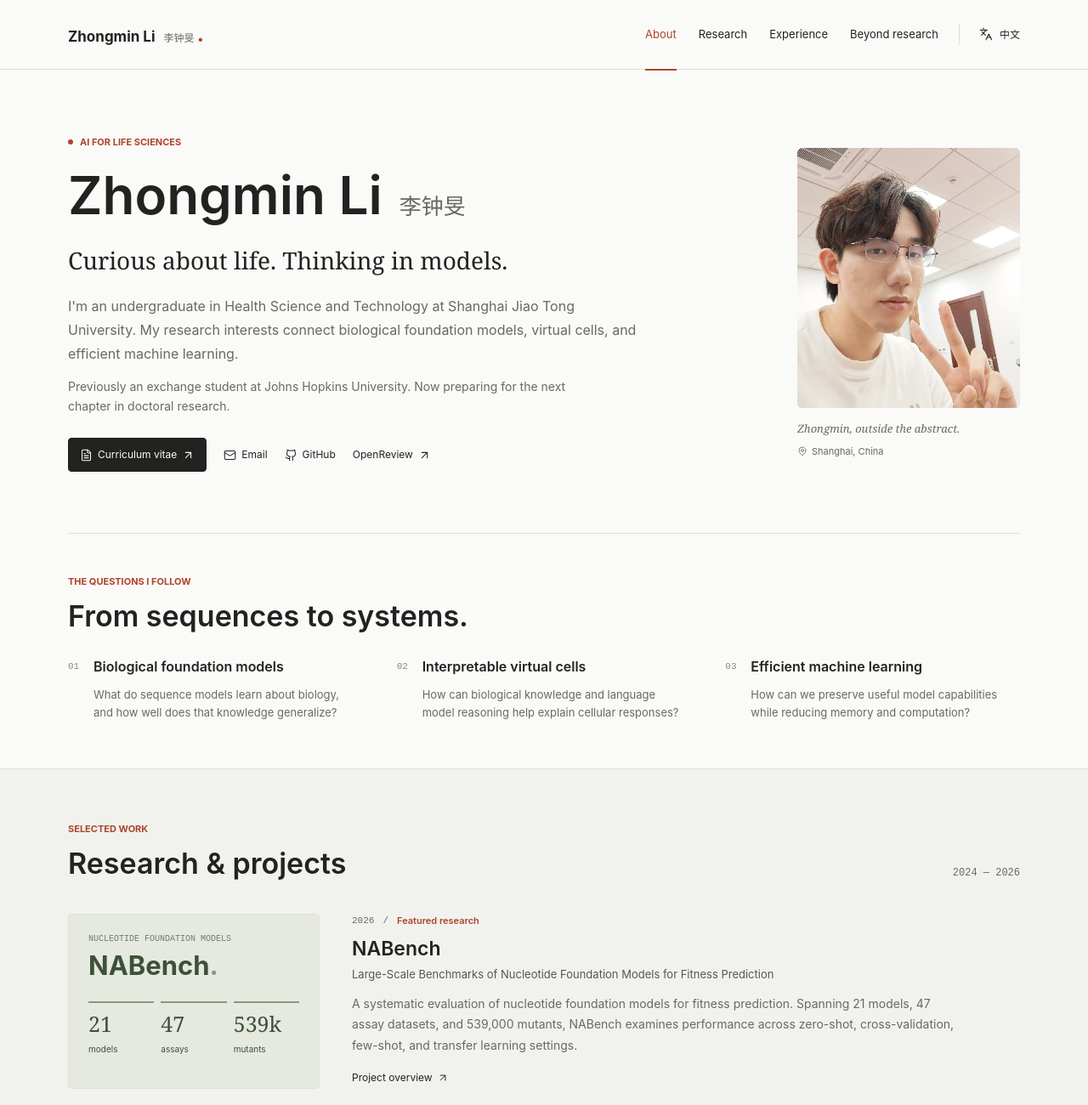
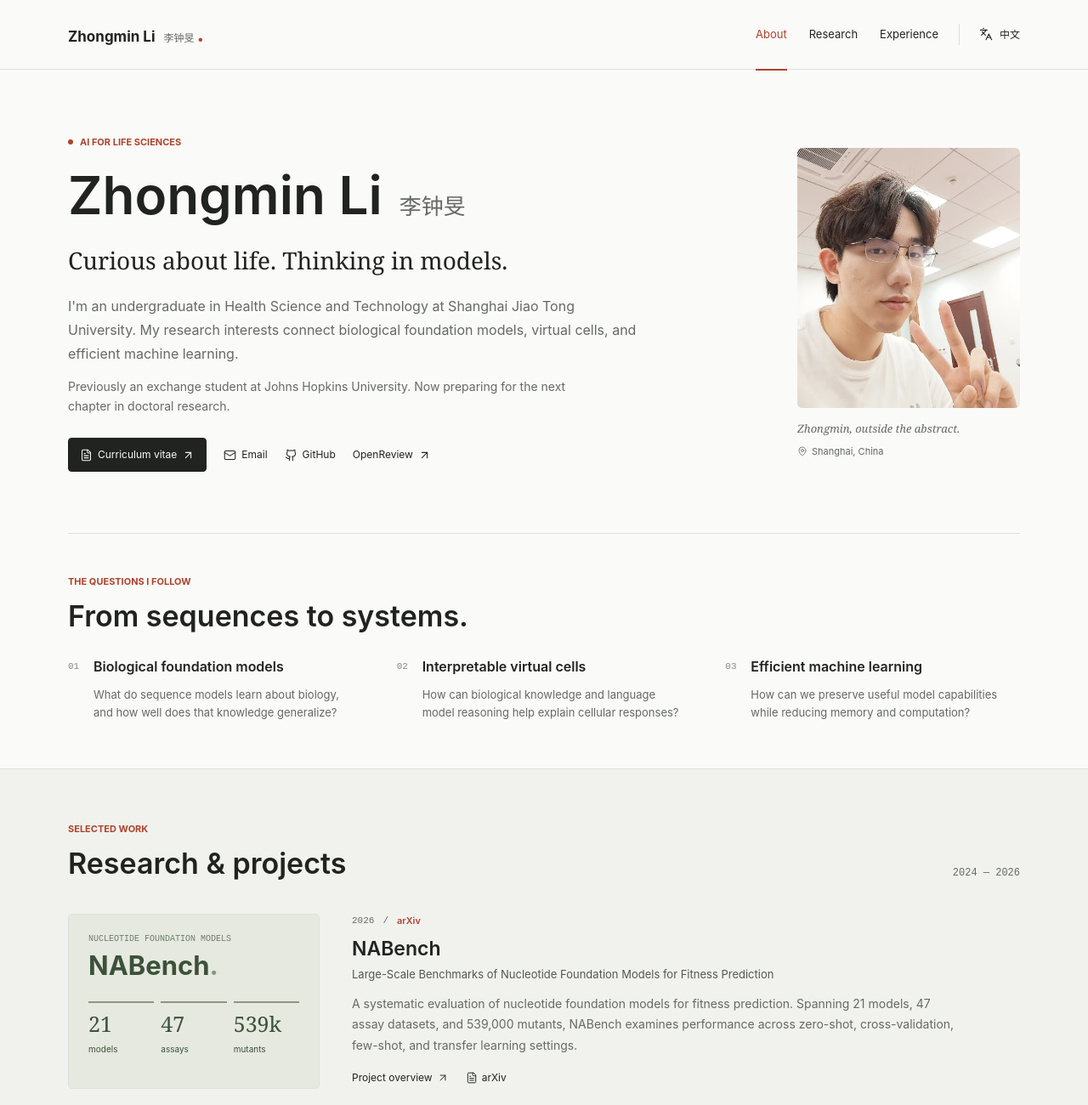
Before and after one commit to lizm-jon/lizm-jon.github.io, a plain HTML site: page index.html in a window 1280 px wide. Shown: the top 1300 px of the page at 85% size. Drawn offline with Linux system fonts and the light colour scheme.

Commit message:
Link NABench arXiv paper and remove Beyond research section

```diff
--- a/app.js
+++ b/app.js
@@ -23,7 +23,7 @@
     }
   }
   function renderProjects() {
-    $('#project-list').innerHTML = window.PROJECTS.map((p) => `<article class="project" id="work-${p.id}">${visual(p)}<div class="project-content"><div class="project-meta"><span>${p.year}</span><span aria-hidden="true">/</span><span class="venue">${escape(text(p.badge))}</span></div><h3><a href="#project/${p.id}" data-project="${p.id}">${escape(p.name)}</a></h3><p class="project-subtitle">${escape(p.subtitle)}</p>${p.authors ? `<p class="project-authors">${p.authors.map(a => a === 'Zhongmin Li' ? '<strong>Zhongmin Li</strong>' : escape(a)).join(', ')}</p>` : ''}<p class="project-description">${escape(text(p.description))}</p><div class="project-links"><a href="#project/${p.id}" data-project="${p.id}">${translated('Project overview','项目介绍')}${icon('arrow-up-right')}</a>${p.links.map(externalLink).join('')}${p.bibtex ? `<button type="button" data-cite="${p.id}">${icon('quote')}BibTeX</button>` : ''}</div></div></article>`).join('');
+    $('#project-list').innerHTML = window.PROJECTS.map((p) => `<article class="project" id="work-${p.id}">${visual(p)}<div class="project-content"><div class="project-meta"><span>${p.year}</span><span aria-hidden="true">/</span>${p.badgeHref ? `<a class="venue" href="${escape(p.badgeHref)}" target="_blank" rel="noopener noreferrer">${escape(text(p.badge))}</a>` : `<span class="venue">${escape(text(p.badge))}</span>`}</div><h3><a href="#project/${p.id}" data-project="${p.id}">${escape(p.name)}</a></h3><p class="project-subtitle">${escape(p.subtitle)}</p>${p.authors ? `<p class="project-authors">${p.authors.map(a => a === 'Zhongmin Li' ? '<strong>Zhongmin Li</strong>' : escape(a)).join(', ')}</p>` : ''}<p class="project-description">${escape(text(p.description))}</p><div class="project-links"><a href="#project/${p.id}" data-project="${p.id}">${translated('Project overview','项目介绍')}${icon('arrow-up-right')}</a>${p.links.map(externalLink).join('')}${p.bibtex ? `<button type="button" data-cite="${p.id}">${icon('quote')}BibTeX</button>` : ''}</div></div></article>`).join('');
   }
   function renderDialog(project, cite = false) {
     $('#dialog-content').innerHTML = `<p class="dialog-eyebrow">${escape(project.year)} / ${escape(text(project.badge))}</p><h2 class="dialog-title" id="dialog-title">${escape(project.name)}</h2><p class="dialog-subtitle">${escape(project.subtitle)}</p>${project.sections.map(section => `<section class="dialog-block"><h3>${escape(text(section.title))}</h3>${section.text ? `<p>${escape(text(section.text))}</p>` : `<ul>${text(section.items).map(item => `<li>${escape(item)}</li>`).join('')}</ul>`}</section>`).join('')}<div class="dialog-links">${project.links.map(externalLink).join('')}</div>${project.bibtex ? `<div class="dialog-block" id="citation"><h3>${translated('Citation','引用')}</h3><pre class="citation-text">${escape(project.bibtex)}</pre><button type="button" class="copy-citation">${icon('copy')}<span>${translated('Copy BibTeX','复制 BibTeX')}</span></button><p class="citation-status" aria-live="polite"></p></div>` : ''}`;
@@ -125,7 +125,7 @@
       document.querySelectorAll('.desktop-nav a').forEach(a => {const current = a.hash === `#${entry.target.id}`;a.classList.toggle('active',current);if(current)a.setAttribute('aria-current','location');else a.removeAttribute('aria-current');});
     }
   }, {rootMargin:'-15% 0px -60% 0px',threshold:0});
-  ['about','research','experience','beyond'].forEach(id => observer.observe(document.getElementById(id)));
+  ['about','research','experience'].forEach(id => observer.observe(document.getElementById(id)));
   window.addEventListener('hashchange', syncHash);
   setLanguage(language);
   syncHash();
--- a/content.js
+++ b/content.js
@@ -3,7 +3,8 @@ window.PROJECTS = [
   {
     id: 'nabench', year: '2026', name: 'NABench', visual: 'nabench',
     subtitle: 'Large-Scale Benchmarks of Nucleotide Foundation Models for Fitness Prediction',
-    badge: {en: 'Featured research', zh: '重点研究'},
+    badge: {en: 'arXiv', zh: 'arXiv'},
+    badgeHref: 'https://arxiv.org/abs/2511.02888',
     description: {
       en: 'A systematic evaluation of nucleotide foundation models for fitness prediction. Spanning 21 models, 47 assay datasets, and 539,000 mutants, NABench examines performance across zero-shot, cross-validation, few-shot, and transfer learning settings.',
       zh: '面向适应度预测，系统评测核苷酸基础模型。NABench 覆盖 21 个模型、47 个测定数据集和 53.9 万个突变体，考察 zero-shot、cross-validation、few-shot 与 transfer learning 四类设置下的模型表现。'
@@ -16,7 +17,7 @@ window.PROJECTS = [
         zh: ['Zero-shot：在不使用任务特定标注数据进行训练的条件下，考察预训练模型提供的预测信息。', 'Cross-validation：通过留出折评估监督预测表现。', 'Few-shot：考察仅有少量标注数据时的预测能力。', 'Transfer learning：考察已有知识在不同任务或数据集之间的迁移能力。']
       }},
       {title: {en: 'Why this work matters to me', zh: '我的研究兴趣'}, text: {en: 'NABench is the main focus of my research portfolio. I am interested in what these evaluations reveal about biological representations, data efficiency, and the limits of generalization.', zh: 'NABench 是我研究经历中的重点。我尤其关注这些评测能够揭示怎样的生物表征、数据效率，以及模型泛化能力的边界。'}}
-    ], links: []
+    ], links: [{label: {en: 'arXiv', zh: 'arXiv'}, href: 'https://arxiv.org/abs/2511.02888', icon: 'file-text'}]
   },
   {
     id: 'vcworld', year: '2026', name: 'VCWorld', visual: 'vcworld',
--- a/index.html
+++ b/index.html
@@ -27,7 +27,6 @@
         <a href="#about" data-en="About" data-zh="关于">About</a>
         <a href="#research" data-en="Research" data-zh="研究">Research</a>
         <a href="#experience" data-en="Experience" data-zh="经历">Experience</a>
-        <a href="#beyond" data-en="Beyond research" data-zh="科研之外">Beyond research</a>
       </nav>
       <div class="header-actions">
         <button id="language-toggle" class="language-toggle" type="button" aria-label="切换到中文" title="切换到中文"><i data-lucide="languages"></i><span>中文</span></button>
@@ -35,7 +34,7 @@
       </div>
     </div>
     <nav id="mobile-nav" class="mobile-nav" aria-label="Mobile navigation" hidden>
-      <a href="#about" data-en="About" data-zh="关于">About</a><a href="#research" data-en="Research" data-zh="研究">Research</a><a href="#experience" data-en="Experience" data-zh="经历">Experience</a><a href="#beyond" data-en="Beyond research" data-zh="科研之外">Beyond research</a><a href="#contact" data-en="Contact" data-zh="联系">Contact</a>
+      <a href="#about" data-en="About" data-zh="关于">About</a><a href="#research" data-en="Research" data-zh="研究">Research</a><a href="#experience" data-en="Experience" data-zh="经历">Experience</a><a href="#contact" data-en="Contact" data-zh="联系">Contact</a>
     </nav>
   </header>
 
@@ -91,10 +90,6 @@
       </ul></aside></div>
     </section>
 
-    <section id="beyond" class="beyond-section" aria-labelledby="beyond-heading"><div class="container beyond-layout"><div><p class="eyebrow" data-en="BEYOND THE RESEARCH" data-zh="科研之外">BEYOND THE RESEARCH</p><h2 id="beyond-heading" data-en="Always curious." data-zh="始终保持好奇。">Always curious.</h2><p class="beyond-intro" data-en="Good questions don't stay in the lab. I enjoy finding them in a puzzle, a book, or a long ride." data-zh="值得思考的问题不只存在于实验室，也藏在一道谜题、一本书和一次长途骑行里。">Good questions don't stay in the lab. I enjoy finding them in a puzzle, a book, or a long ride.</p></div><div class="beyond-items">
-      <article><i data-lucide="puzzle"></i><div><h3 data-en="Reasoning & community" data-zh="推理与社群">Reasoning & community</h3><p data-en="I help design puzzles and organize activities with the SJTU Mystery Reasoning Association, and have shared my university experience with incoming students." data-zh="参与交大推理协会的谜题设计与活动组织，也曾作为本科生代表在迎新会上发言，为低年级同学分享大学适应与成长经历。">I help design puzzles and organize activities with the SJTU Mystery Reasoning Association, and have shared my university experience with incoming students.</p></div></article>
-      <article><i data-lucide="bike"></i><div><h3 data-en="Cycling & reading" data-zh="骑行与阅读">Cycling & reading</h3><p data-en="Long rides for a change of pace. Science, humanities, and social science books for a change of perspective." data-zh="在长途骑行中调整节奏，也通过科学、人文与社会类阅读，尝试从不同的角度观察世界。">Long rides for a change of pace. Science, humanities, and social science books for a change of perspective.</p></div></article>
-    </div></div></section>
 
     <section id="contact" class="contact-section container" aria-labelledby="contact-heading"><div><p class="eyebrow" data-en="LET'S CONNECT" data-zh="保持联系">LET'S CONNECT</p><h2 id="contact-heading" data-en="Ideas are better in conversation." data-zh="让想法在交流中生长。">Ideas are better in conversation.</h2><p data-en="I'd love to exchange ideas on biological foundation models, virtual cells, and AI for science." data-zh="欢迎交流生物基础模型、虚拟细胞与 AI for Science 相关想法。">I'd love to exchange ideas on biological foundation models, virtual cells, and AI for science.</p><div class="email-line"><a href="mailto:lizhongmin2004@sjtu.edu.cn">lizhongmin2004@sjtu.edu.cn<i data-lucide="arrow-up-right"></i></a><button id="copy-email" class="icon-button" type="button" aria-label="Copy email address" title="Copy email address"><i data-lucide="copy"></i></button></div><p id="copy-status" class="copy-status" role="status" aria-live="polite"></p></div><a class="contact-openreview" href="https://openreview.net/profile?id=~Zhongmin_Li1" target="_blank" rel="noopener noreferrer">OpenReview<i data-lucide="arrow-up-right"></i></a></section>
   </main>
```
